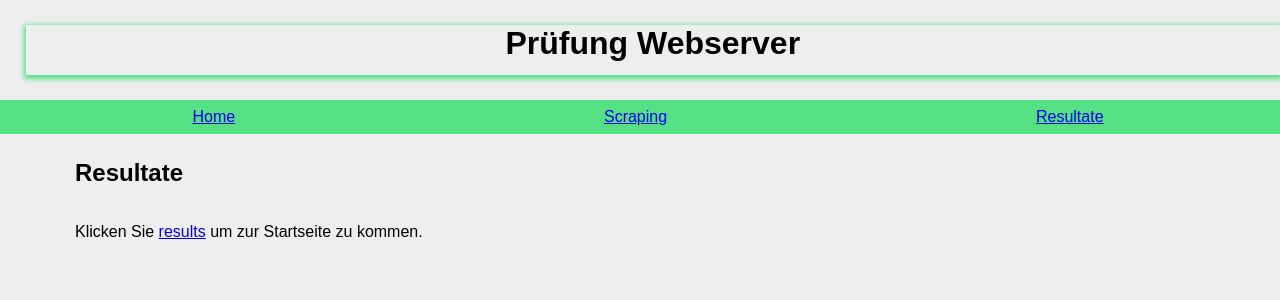
After one commit to cedricgeissmann/pruefung-webserver-1mz, a Flask app: page /results in a window 1280 px wide. The commit adds this page. Shown: the top 300 px of the page. Run offline with Flask 2, Linux system fonts and the light colour scheme.

Commit message:
Aufgabe 4 fertig

```diff
--- a/run.py
+++ b/run.py
@@ -18,6 +18,10 @@ def load_json(filename):
 def home():
     return render_template("index.html")
 
+@app.route("/results")
+def Resultate():
+    data = load_json("data-to-scrape.json")
+    return render_template("results.html")
 
 @app.route("/scraping")
 def scraping():
@@ -25,6 +29,7 @@ def scraping():
     return render_template("scraping.html", table=data)
 
 
+
 # starts the webserver
 if __name__ == "__main__":
     app.run()
--- a/static/main.css
+++ b/static/main.css
@@ -47,3 +47,11 @@ h1 {
     margin-left: 75px;
     background-color: #eeeeee;
 }
+.card {
+    border-color: #eeeeee;
+    border-style: dotted;
+    width: 100px;
+    height: 30px;
+    text-align: center;
+
+}
--- a/templates/base.html
+++ b/templates/base.html
@@ -16,6 +16,10 @@
         <li class="nav-item">
             <a class="nav-link" href="/scraping">Scraping</a>
         </li>
+    </li>
+    <li class="nav-item">
+        <a class="nav-link" href="/results">Resultate</a>
+    </li>
     </ul>
     <div id="content">
     {% block content %}
--- /dev/null
+++ b/templates/results.html
@@ -0,0 +1,12 @@
+{% extends "base.html" %}
+{% block content %}
+    <h2>Resultate</h2>
+
+    <div class="card"></div>
+
+    <h3 class = "name"></h3>
+    <p id ="1"></p>
+
+
+    <p>Klicken Sie <a href="/results">results</a> um zur Startseite zu kommen.</p>
+{% endblock %}
```
